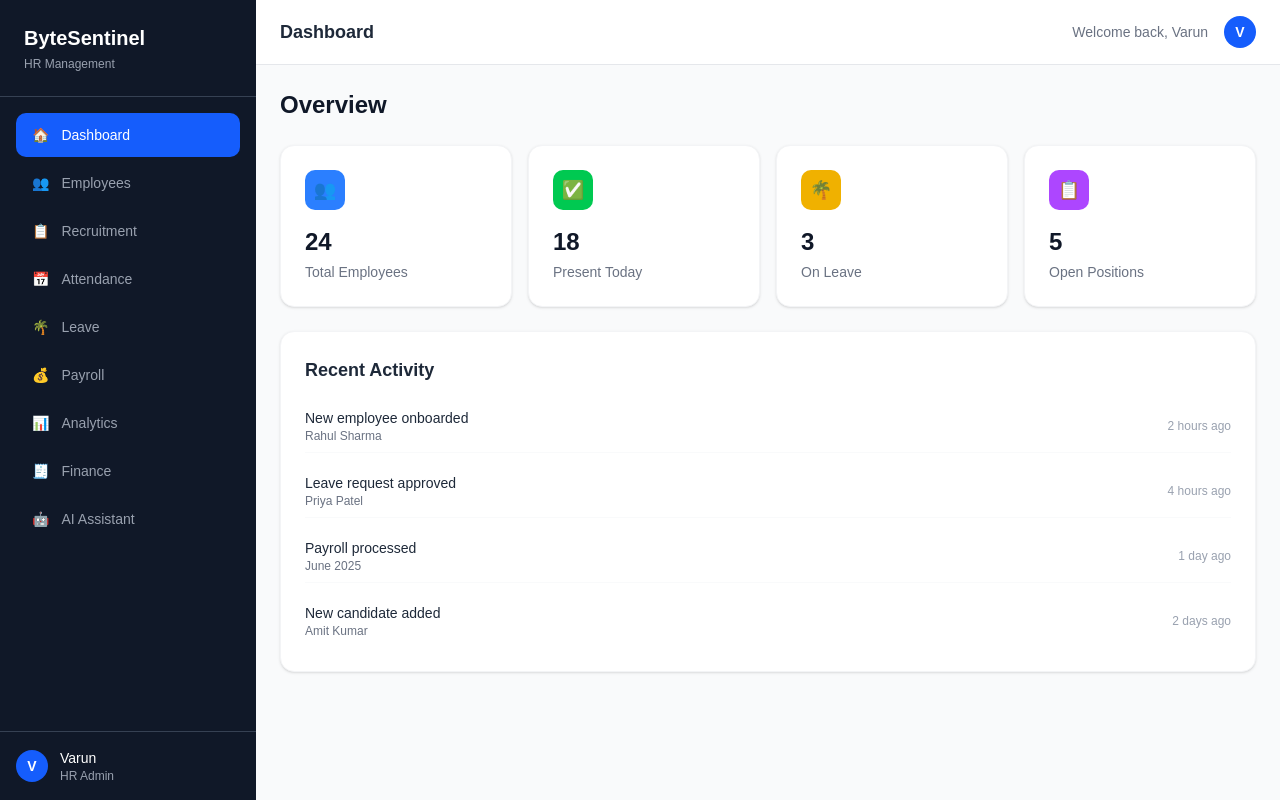
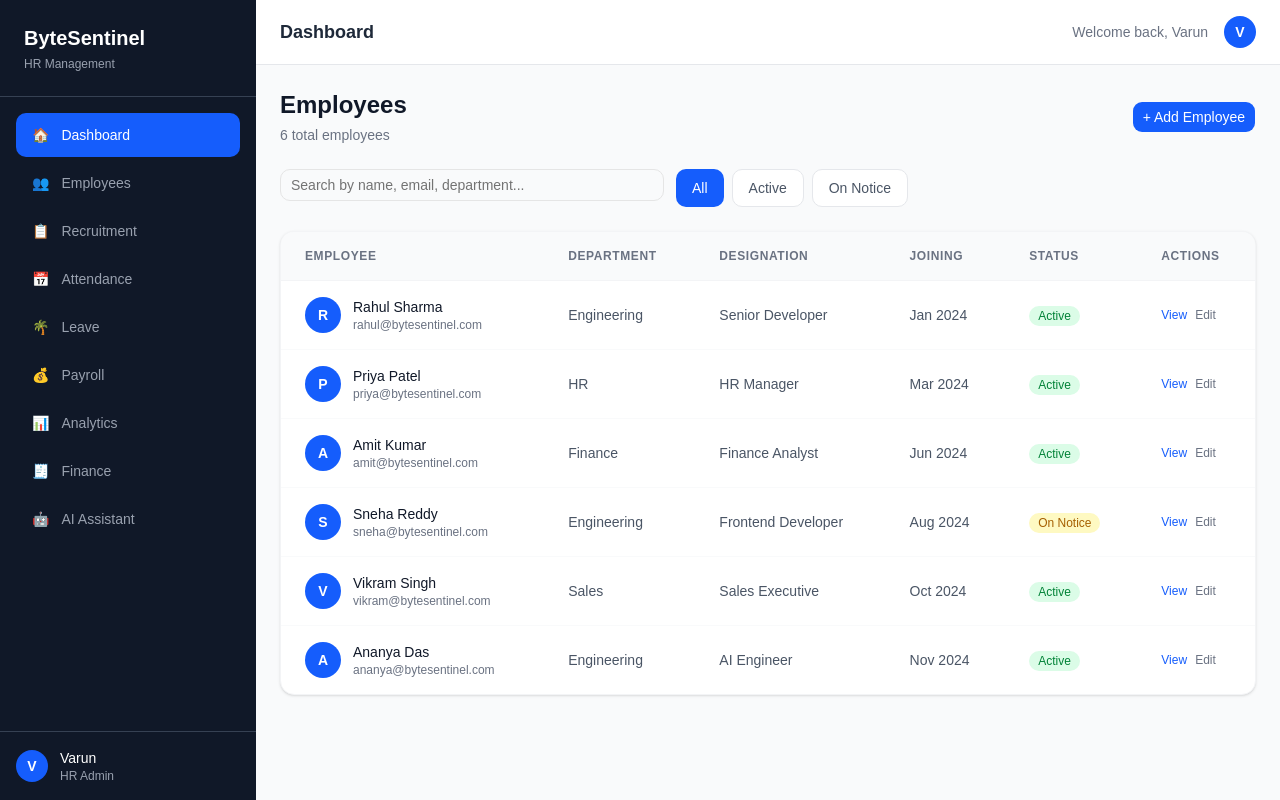
Before and after one commit to Varunteja119/Bytesential-hrms, a React (Vite) app: page /dashboard in a window 1280 px wide. Built offline with nearby package versions, Linux system fonts and the light colour scheme.

Commit message:
feat: employee management page

```diff
--- a/src/App.tsx
+++ b/src/App.tsx
@@ -1,7 +1,7 @@
-import Dashboard from "./pages/dashboard/Dashboard"
+import Employees from "./pages/employees/Employees"
 
 function App() {
-  return <Dashboard />
+  return <Employees />
 }
 
 export default App
--- /dev/null
+++ b/src/pages/employees/Employees.tsx
@@ -0,0 +1,125 @@
+import DashboardLayout from "@/components/layout/DashboardLayout"
+import { useState } from "react"
+import { Badge } from "@/components/ui/badge"
+import { Input } from "@/components/ui/input"
+import { Button } from "@/components/ui/button"
+
+const employees = [
+  { id: "BS-2025-001", name: "Rahul Sharma", email: "rahul@bytesentinel.com", department: "Engineering", designation: "Senior Developer", status: "active", joining: "Jan 2024" },
+  { id: "BS-2025-002", name: "Priya Patel", email: "priya@bytesentinel.com", department: "HR", designation: "HR Manager", status: "active", joining: "Mar 2024" },
+  { id: "BS-2025-003", name: "Amit Kumar", email: "amit@bytesentinel.com", department: "Finance", designation: "Finance Analyst", status: "active", joining: "Jun 2024" },
+  { id: "BS-2025-004", name: "Sneha Reddy", email: "sneha@bytesentinel.com", department: "Engineering", designation: "Frontend Developer", status: "on_notice", joining: "Aug 2024" },
+  { id: "BS-2025-005", name: "Vikram Singh", email: "vikram@bytesentinel.com", department: "Sales", designation: "Sales Executive", status: "active", joining: "Oct 2024" },
+  { id: "BS-2025-006", name: "Ananya Das", email: "ananya@bytesentinel.com", department: "Engineering", designation: "AI Engineer", status: "active", joining: "Nov 2024" },
+]
+
+function statusBadge(status: string) {
+  if (status === "active") return <Badge className="bg-green-100 text-green-700 hover:bg-green-100">Active</Badge>
+  if (status === "on_notice") return <Badge className="bg-yellow-100 text-yellow-700 hover:bg-yellow-100">On Notice</Badge>
+  return <Badge className="bg-red-100 text-red-700 hover:bg-red-100">Inactive</Badge>
+}
+
+export default function Employees() {
+  const [search, setSearch] = useState("")
+  const [filter, setFilter] = useState("all")
+
+  const filtered = employees.filter(emp => {
+    const matchSearch = emp.name.toLowerCase().includes(search.toLowerCase()) ||
+      emp.email.toLowerCase().includes(search.toLowerCase()) ||
+      emp.department.toLowerCase().includes(search.toLowerCase())
+    const matchFilter = filter === "all" || emp.status === filter
+    return matchSearch && matchFilter
+  })
+
+  return (
+    <DashboardLayout>
+      <div className="space-y-6">
+
+        {/* Header */}
+        <div className="flex items-center justify-between">
+          <div>
+            <h1 className="text-2xl font-bold text-gray-900">Employees</h1>
+            <p className="text-gray-500 text-sm mt-1">{employees.length} total employees</p>
+          </div>
+          <Button className="bg-blue-600 hover:bg-blue-700 text-white">
+            + Add Employee
+          </Button>
+        </div>
+
+        {/* Filters */}
+        <div className="flex gap-3">
+          <Input
+            placeholder="Search by name, email, department..."
+            value={search}
+            onChange={(e) => setSearch(e.target.value)}
+            className="max-w-sm"
+          />
+          <div className="flex gap-2">
+            {["all", "active", "on_notice"].map(f => (
+              <button
+                key={f}
+                onClick={() => setFilter(f)}
+                className={`px-4 py-2 rounded-lg text-sm font-medium transition-colors ${
+                  filter === f
+                    ? "bg-blue-600 text-white"
+                    : "bg-white text-gray-600 border border-gray-200 hover:bg-gray-50"
+                }`}
+              >
+                {f === "all" ? "All" : f === "active" ? "Active" : "On Notice"}
+              </button>
+            ))}
+          </div>
+        </div>
+
+        {/* Table */}
+        <div className="bg-white rounded-xl shadow-sm border border-gray-100 overflow-hidden">
+          <table className="w-full">
+            <thead>
+              <tr className="bg-gray-50 border-b border-gray-100">
+                <th className="text-left px-6 py-4 text-xs font-semibold text-gray-500 uppercase tracking-wider">Employee</th>
+                <th className="text-left px-6 py-4 text-xs font-semibold text-gray-500 uppercase tracking-wider">Department</th>
+                <th className="text-left px-6 py-4 text-xs font-semibold text-gray-500 uppercase tracking-wider">Designation</th>
+                <th className="text-left px-6 py-4 text-xs font-semibold text-gray-500 uppercase tracking-wider">Joining</th>
+                <th className="text-left px-6 py-4 text-xs font-semibold text-gray-500 uppercase tracking-wider">Status</th>
+                <th className="text-left px-6 py-4 text-xs font-semibold text-gray-500 uppercase tracking-wider">Actions</th>
+              </tr>
+            </thead>
+            <tbody className="divide-y divide-gray-50">
+              {filtered.map((emp) => (
+                <tr key={emp.id} className="hover:bg-gray-50 transition-colors">
+                  <td className="px-6 py-4">
+                    <div className="flex items-center gap-3">
+                      <div className="w-9 h-9 rounded-full bg-blue-600 flex items-center justify-center text-white text-sm font-bold">
+                        {emp.name.charAt(0)}
+                      </div>
+                      <div>
+                        <p className="text-sm font-medium text-gray-900">{emp.name}</p>
+                        <p className="text-xs text-gray-500">{emp.email}</p>
+                      </div>
+                    </div>
+                  </td>
+                  <td className="px-6 py-4 text-sm text-gray-600">{emp.department}</td>
+                  <td className="px-6 py-4 text-sm text-gray-600">{emp.designation}</td>
+                  <td className="px-6 py-4 text-sm text-gray-600">{emp.joining}</td>
+                  <td className="px-6 py-4">{statusBadge(emp.status)}</td>
+                  <td className="px-6 py-4">
+                    <div className="flex gap-2">
+                      <button className="text-xs text-blue-600 hover:underline">View</button>
+                      <button className="text-xs text-gray-500 hover:underline">Edit</button>
+                    </div>
+                  </td>
+                </tr>
+              ))}
+            </tbody>
+          </table>
+
+          {filtered.length === 0 && (
+            <div className="text-center py-12 text-gray-400">
+              No employees found
+            </div>
+          )}
+        </div>
+      </div>
+    </DashboardLayout>
+  )
+}
```
